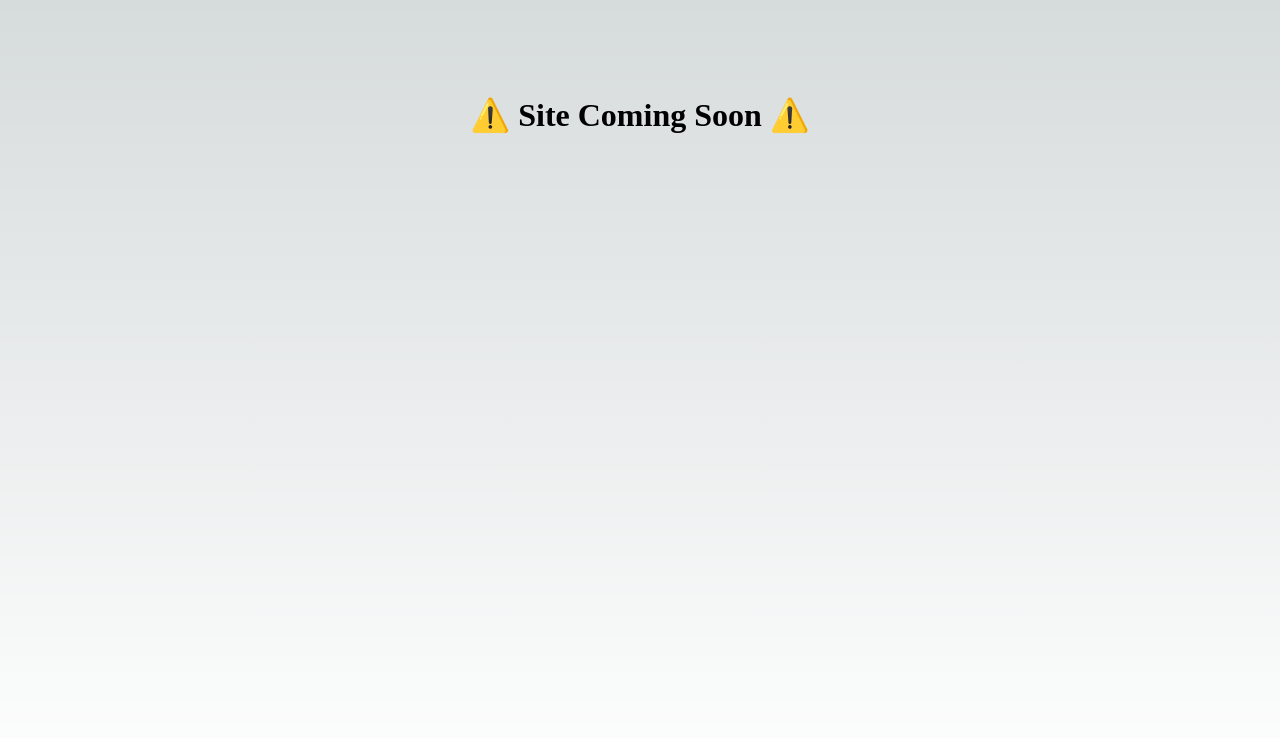
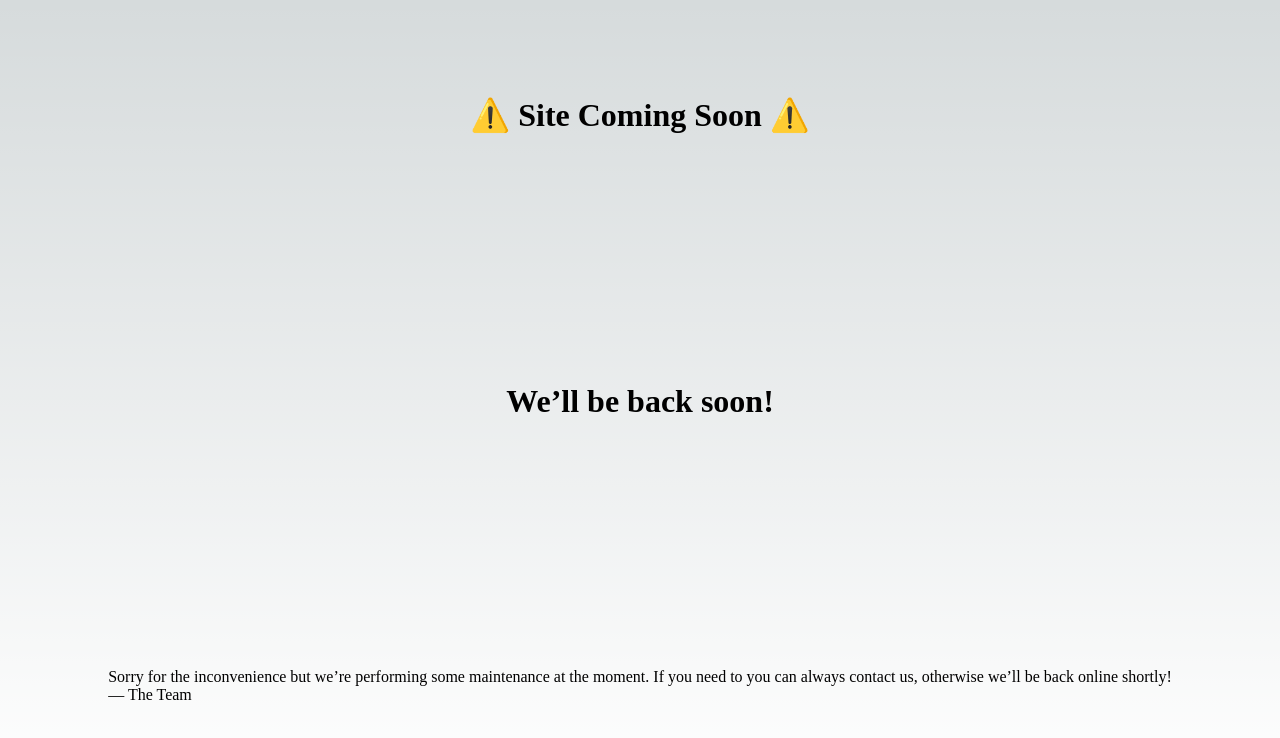
Before and after one commit to jdogcoder/jaspermayone-dot-com, a Next.js app: page / in a window 1280 px wide. Shown: the top 738 px of the page. Built offline with nearby package versions, Linux system fonts and the light colour scheme.

Commit message:
:sparkles: mooore

```diff
--- a/pages/index.js
+++ b/pages/index.js
@@ -17,6 +17,11 @@ export default function Home() {
         <h1 className={styles.title}>
           ⚠️ Site Coming Soon ⚠️
         </h1>
+        <h1>We&rsquo;ll be back soon!</h1>
+    <div>
+        <p>Sorry for the inconvenience but we&rsquo;re performing some maintenance at the moment. If you need to you can always <a href="mailto:#">contact us</a>, otherwise we&rsquo;ll be back online shortly!</p>
+        <p>&mdash; The Team</p>
+    </div>
       </main>
     </>
   )
```
